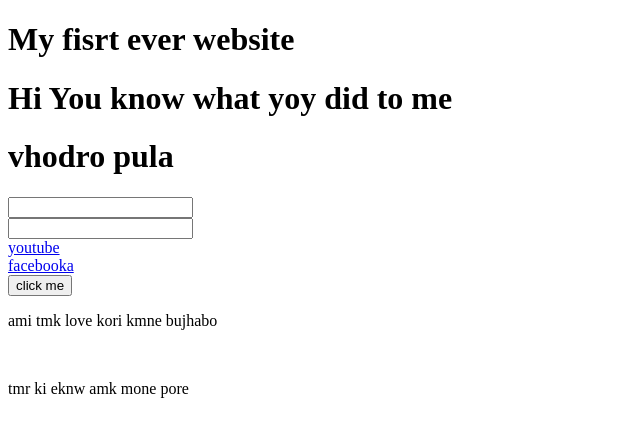
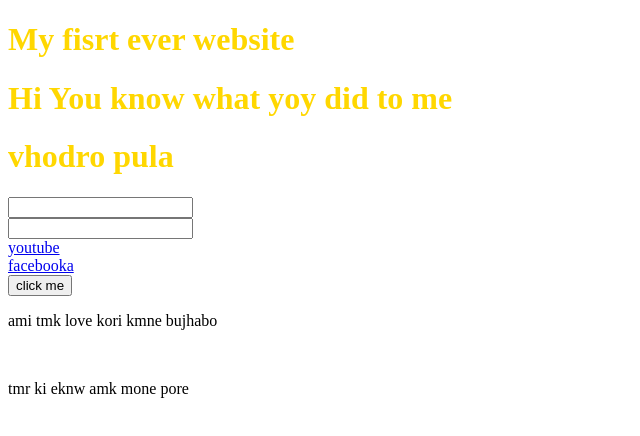
Before and after one commit to moHazzad/My-First-website, a plain HTML site: page index.html in a window 1280 px wide. Shown: the whole page, without its empty margins (0-640 px from the left). Drawn offline with Linux system fonts and the light colour scheme.

Commit message:
styl changed

```diff
--- a/index.html
+++ b/index.html
@@ -6,7 +6,14 @@
     <meta name="viewport" content="width=device-width, initial-scale=1.0">
     <title>my first website</title>
     <style>
-
+        h1{
+            color: gold;
+        }
+        .special-effect:hover{
+            color: blue;
+            font-size: 60px;
+            background-color: black;
+        }
 
 
 
```
